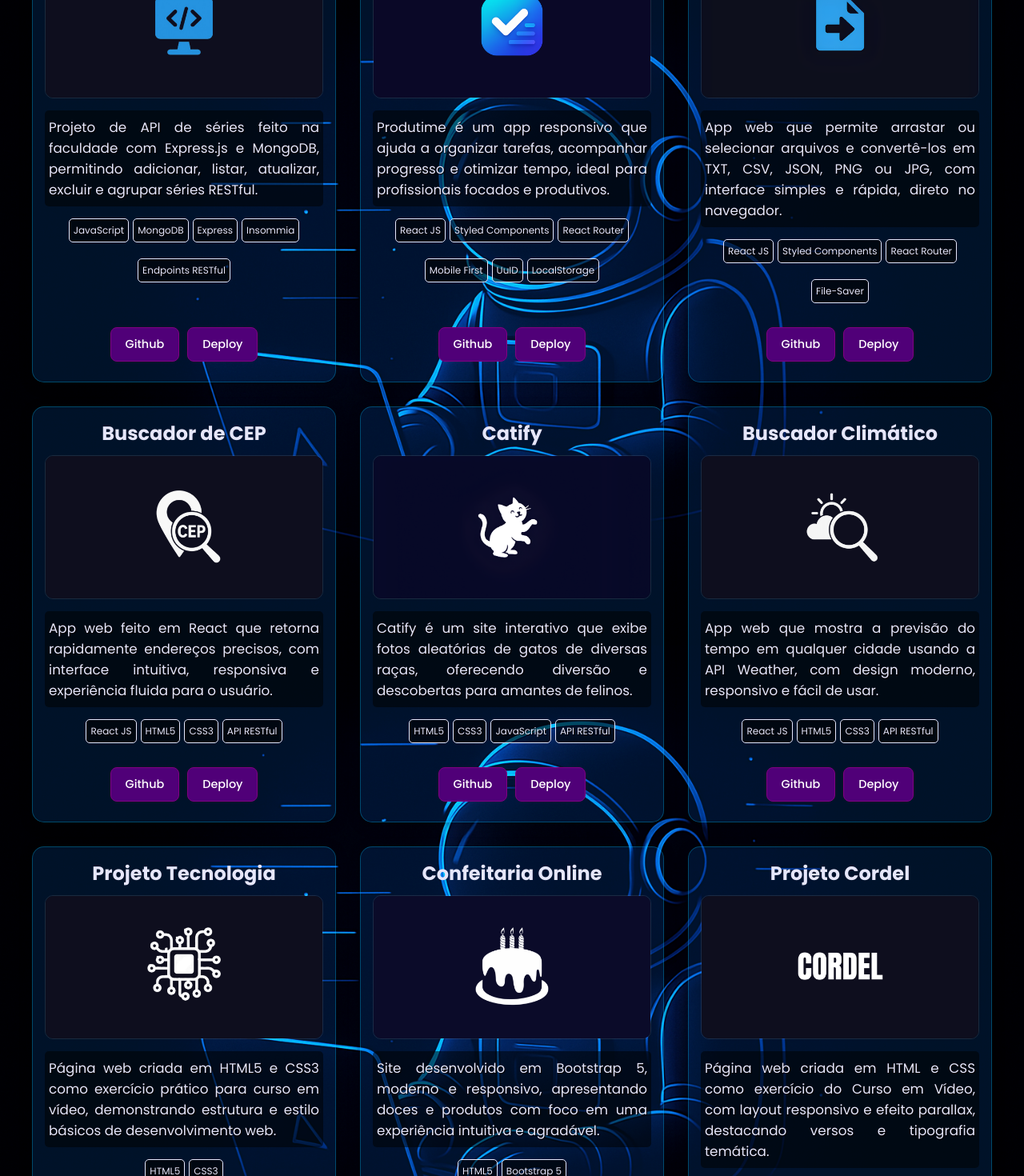
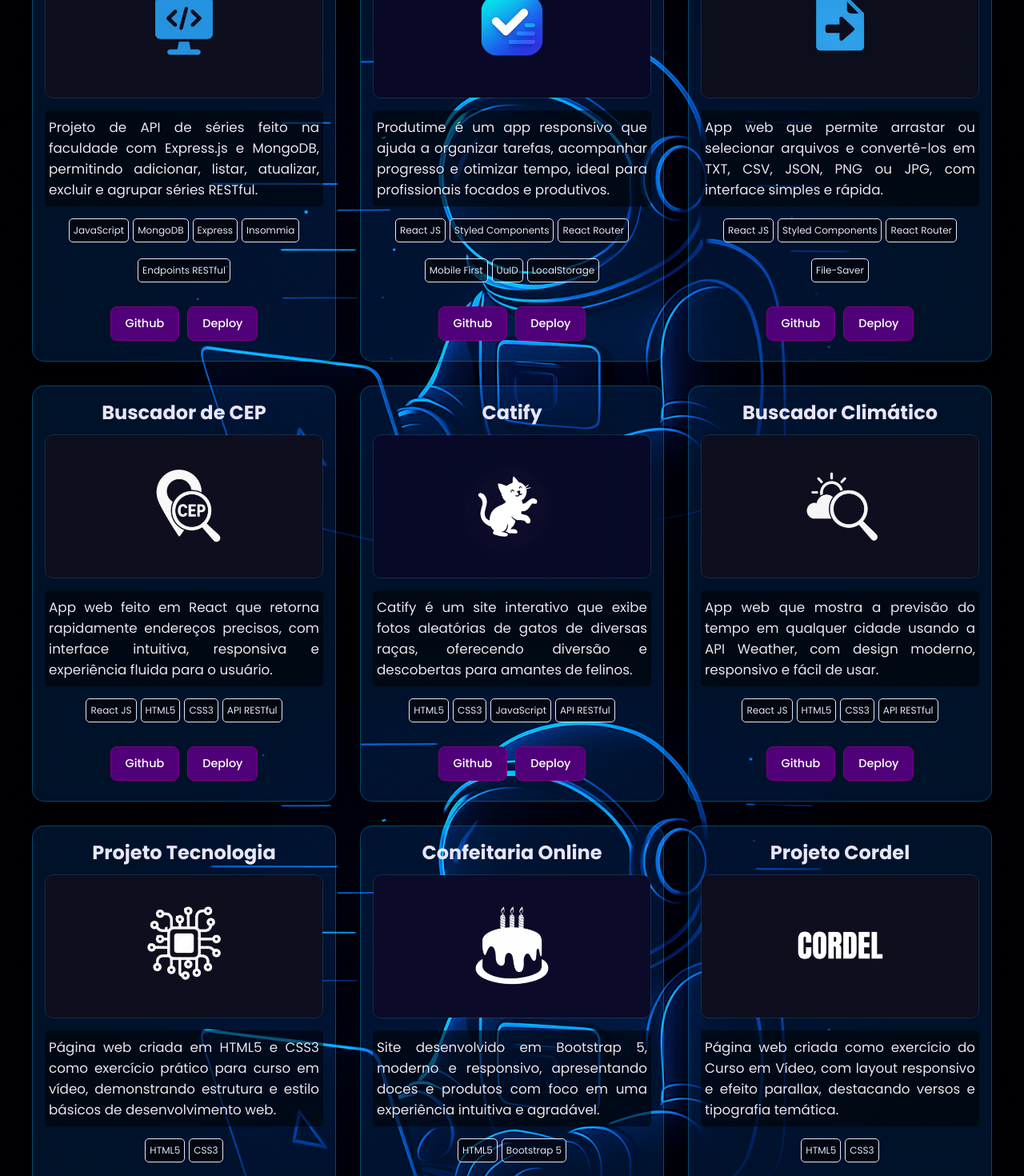
Before and after one commit to GRodrigues10/Portfolio-Front-end-Developer, a React (Vite) app: page /Portfolio-Front-end-Developer/details in a window 1280 px wide. Shown: the part 900-2370 px from the top of the page at 80% size. Built offline with nearby package versions, Linux system fonts and the light colour scheme.

Commit message:
correção dos textos

```diff
--- a/src/components/section4/details/Details.jsx
+++ b/src/components/section4/details/Details.jsx
@@ -186,8 +186,7 @@ function Details() {
 
             <p>
               App web que permite arrastar ou selecionar arquivos e convertê-los
-              em TXT, CSV, JSON, PNG ou JPG, com interface simples e rápida,
-              direto no navegador.
+              em TXT, CSV, JSON, PNG ou JPG, com interface simples e rápida.
             </p>
             <div className="tech">
               <p>React JS</p>
@@ -360,7 +359,7 @@ function Details() {
             <img src={cordel} alt="Capa do Conversor de Arquivos" />
 
             <p>
-              Página web criada em HTML e CSS como exercício do Curso em
+              Página web criada como exercício do Curso em
               Vídeo, com layout responsivo e efeito parallax, destacando versos
               e tipografia temática.
             </p>
```
